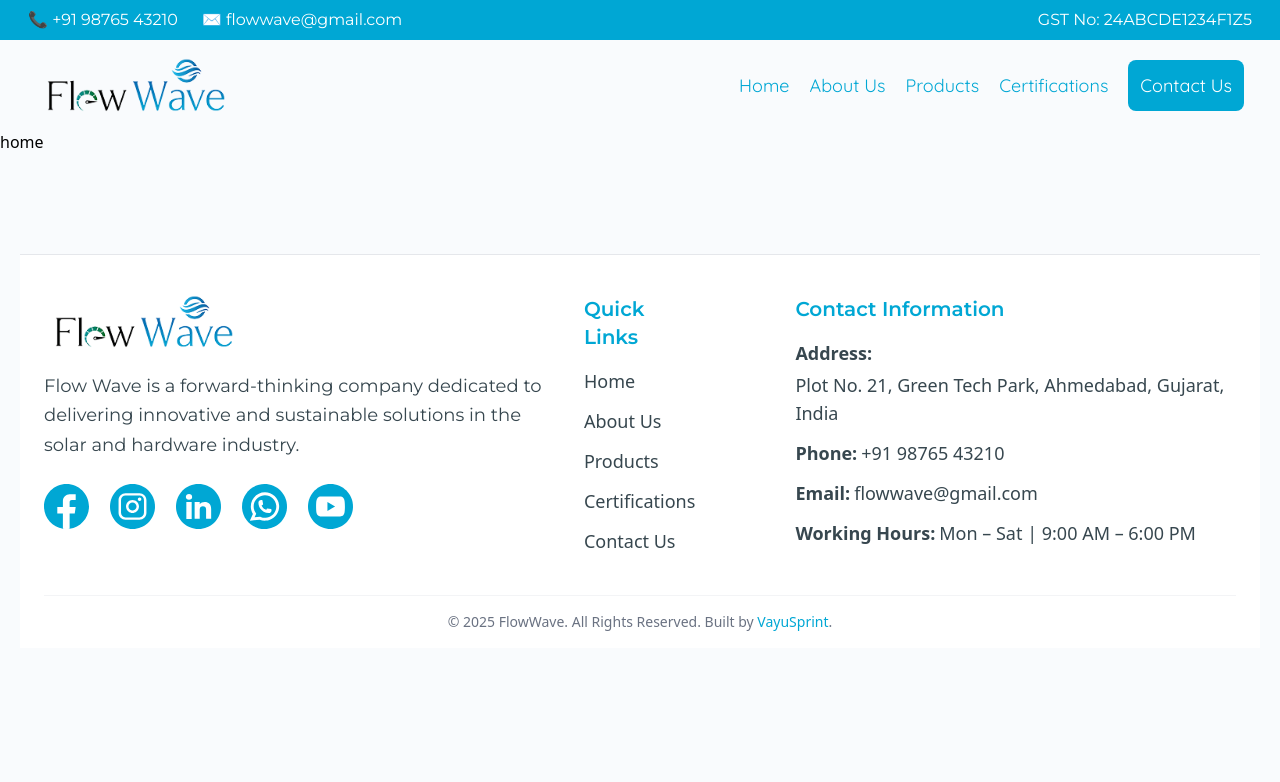
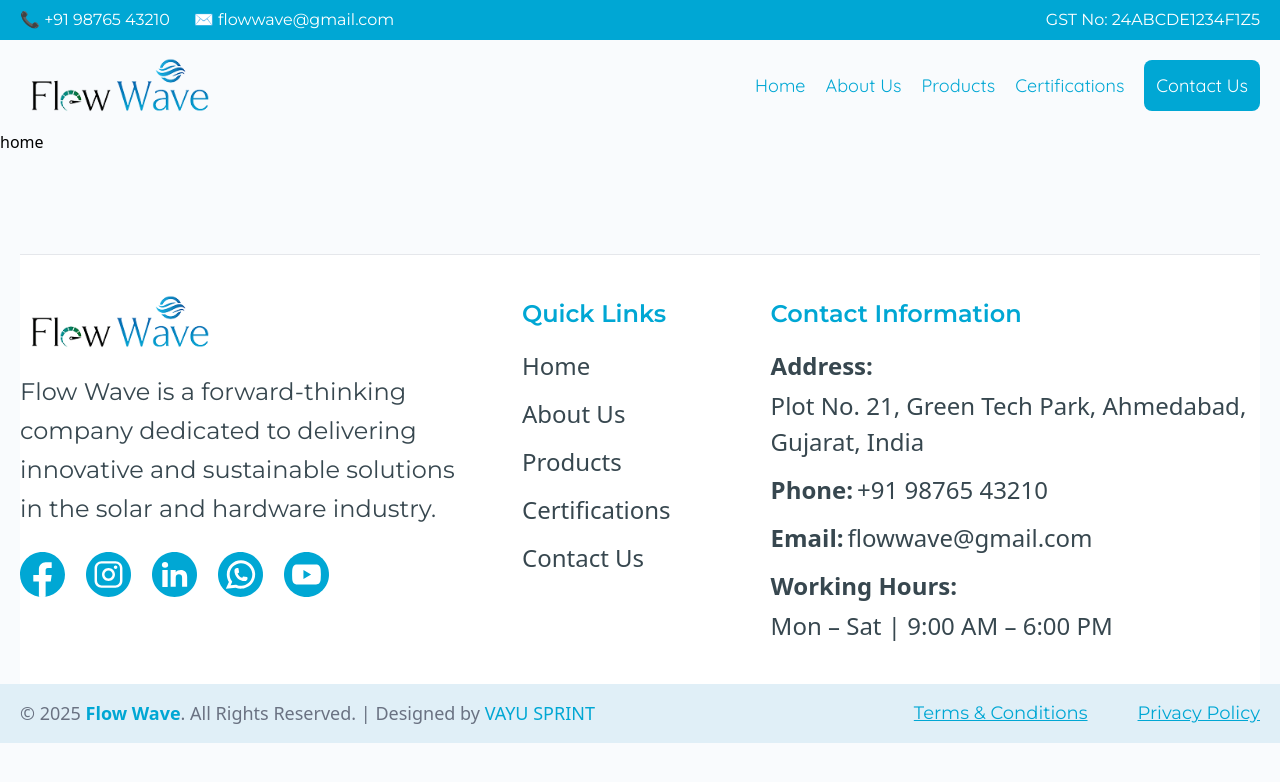
Before and after one commit to vayusprint/Flow_Wave, a React (Vite) app: page / in a window 1280 px wide. Shown: the top 782 px of the page. Built offline with nearby package versions, Linux system fonts and the light colour scheme.

Commit message:
Certification started

```diff
--- /dev/null
+++ b/src/components/Certifications/CertificationBlock.jsx
@@ -0,0 +1,13 @@
+import React from 'react'
+
+const CertificationBlock = () => {
+  return (
+    <>
+    <div className=' w-full bg-divider'>
+
+    </div>
+    </>
+  )
+}
+
+export default CertificationBlock
--- a/src/components/Footer.jsx
+++ b/src/components/Footer.jsx
@@ -10,8 +10,9 @@ import { Link } from "react-router-dom";
 
 const Footer = () => {
   return (
+    <>
       <Container>
-      <footer className="w-full mt-100 bg-white px-6 md:px-16 lg:px-24 border-t border-gray-200">
+        <footer className="w-full mt-100 bg-white border-t border-gray-200">
           {/* Top Section */}
           <div className="flex flex-col md:flex-row justify-between gap-10 py-10">
             {/* Left: Logo + Description + Socials */}
@@ -21,7 +22,7 @@ const Footer = () => {
                 alt="FlowWave Logo"
                 className="mx-auto md:mx-0 w-[170px] md:w-[150px] lg:w-[180px] xl:w-[200px] h-auto transition-all duration-300"
               />
-            <p className="mt-6 font-montserrat text-base md:text-lg text-bodytext leading-relaxed">
+              <p className="mt-6 font-montserrat text-base md:text-24 text-bodytext leading-relaxed">
                 Flow Wave is a forward-thinking company dedicated to delivering
                 innovative and sustainable solutions in the solar and hardware
                 industry.
@@ -60,12 +61,12 @@ const Footer = () => {
             <div className="flex flex-wrap md:flex-nowrap gap-20 md:gap-100">
               {/* Quick Links */}
               <div>
-              <h2 className="font-montserrat font-semibold text-lg md:text-xl text-primary mb-4">
+                <h2 className="font-montserrat font-semibold text-lg md:text-24 text-primary mb-4">
                   Quick Links
                 </h2>
-              <ul className="space-y-3 text-bodytext text-base md:text-lg">
+                <ul className="space-y-3 text-bodytext text-base md:text-24">
                   <li>
-                  <Link to="/" className="hover:text-primary transition">
+                    <Link to="/" onClick={() => window.scrollTo(0, 0)} className="hover:text-primary transition">
                       Home
                     </Link>
                   </li>
@@ -85,7 +86,7 @@ const Footer = () => {
                     </a>
                   </li>
                   <li>
-                  <Link to="/contact-us" className="hover:text-primary transition">
+                    <Link to="/contact-us" onClick={() => window.scrollTo(0, 0)} className="hover:text-primary transition">
                       Contact Us
                     </Link>
                   </li>
@@ -94,10 +95,10 @@ const Footer = () => {
 
               {/* Contact Info */}
               <div>
-              <h2 className="font-montserrat font-semibold text-lg md:text-xl text-primary mb-4">
+                <h2 className="font-montserrat font-semibold text-lg md:text-24 text-primary mb-4">
                   Contact Information
                 </h2>
-              <ul className="space-y-3 text-bodytext text-base md:text-lg">
+                <ul className="space-y-3 text-bodytext text-base md:text-24">
                   <li className="flex flex-wrap gap-1">
                     <span className="font-semibold">Address:</span>{" "}
                     <span>Plot No. 21, Green Tech Park, Ahmedabad, Gujarat, India</span>
@@ -119,22 +120,45 @@ const Footer = () => {
               </div>
             </div>
           </div>
-
-        {/* Bottom Section */}
-        <p className="py-4 text-center text-sm text-gray-500 border-t border-gray-100">
-          © 2025 FlowWave. All Rights Reserved. Built by{" "}
+        </footer>
+      </Container>
+      <div className="w-full bg-[#0083BF1A] text-gray-500 text-16 md:text-18 py-4">
+        <Container>
+          <div className="flex flex-col md:flex-row justify-between items-center gap-3">
+            {/* Left Text */}
+            <div className="text-center md:text-left">
+              © 2025 <span className="font-semibold text-primary">Flow Wave</span>. All Rights Reserved. | Designed by{" "}
               <a
                 href="https://vayusprint.in/"
                 target="_blank"
                 rel="noopener noreferrer"
-            className="text-primary font-medium hover:underline"
+                className="text-primary cursor-pointer font-medium hover:underline"
               >
-            VayuSprint
+                VAYU SPRINT
               </a>
-          .
-        </p>
-      </footer>
+            </div>
+
+            {/* Right Links */}
+            <div className="flex gap-50 font-montserrat text-primary text-16 md:text-18">
+              <Link
+                to="/term-condition"
+                onClick={() => window.scrollTo({ top: 0, behavior: "smooth" })}
+                className="underline hover:text-primary/80"
+              >
+                Terms & Conditions
+              </Link>
+              <Link
+                to="/privacy-policy"
+                onClick={() => window.scrollTo({ top: 0, behavior: "smooth" })}
+                className="underline hover:text-primary/80"
+              >
+                Privacy Policy
+              </Link>
+            </div>
+          </div>
         </Container>
+      </div>
+    </>
   );
 };
 
--- a/src/components/Navbar.jsx
+++ b/src/components/Navbar.jsx
@@ -12,7 +12,7 @@ const Navbar = () => {
       {/* 🔹 Top Info Bar */}
       <div className="w-full bg-primary text-white text-sm md:text-base">
         <Container>
-          <div className="flex flex-col font-montserrat md:flex-row items-center justify-between py-2 px-4 md:px-8">
+          <div className="flex flex-col font-montserrat md:flex-row items-center justify-between py-2">
             {/* Left side - Contact Info */}
             <div className="flex flex-col md:flex-row items-center gap-2 md:gap-6">
               <a href="tel:+91 98765 43210" className="hover:underline">
@@ -34,7 +34,7 @@ const Navbar = () => {
         </Container>
       </div>
       <Container>
-        <nav className="h-[90px] w-full px-6 md:px-16 flex items-center justify-between bg-body relative z-30">
+        <nav className="h-[90px] w-full flex items-center justify-between bg-body relative z-30">
           {/* Logo */}
           <Link to="/" className="flex items-center justify-center text-center">
             <img
```
Lines whose indentation alone changed are shown as unchanged.
